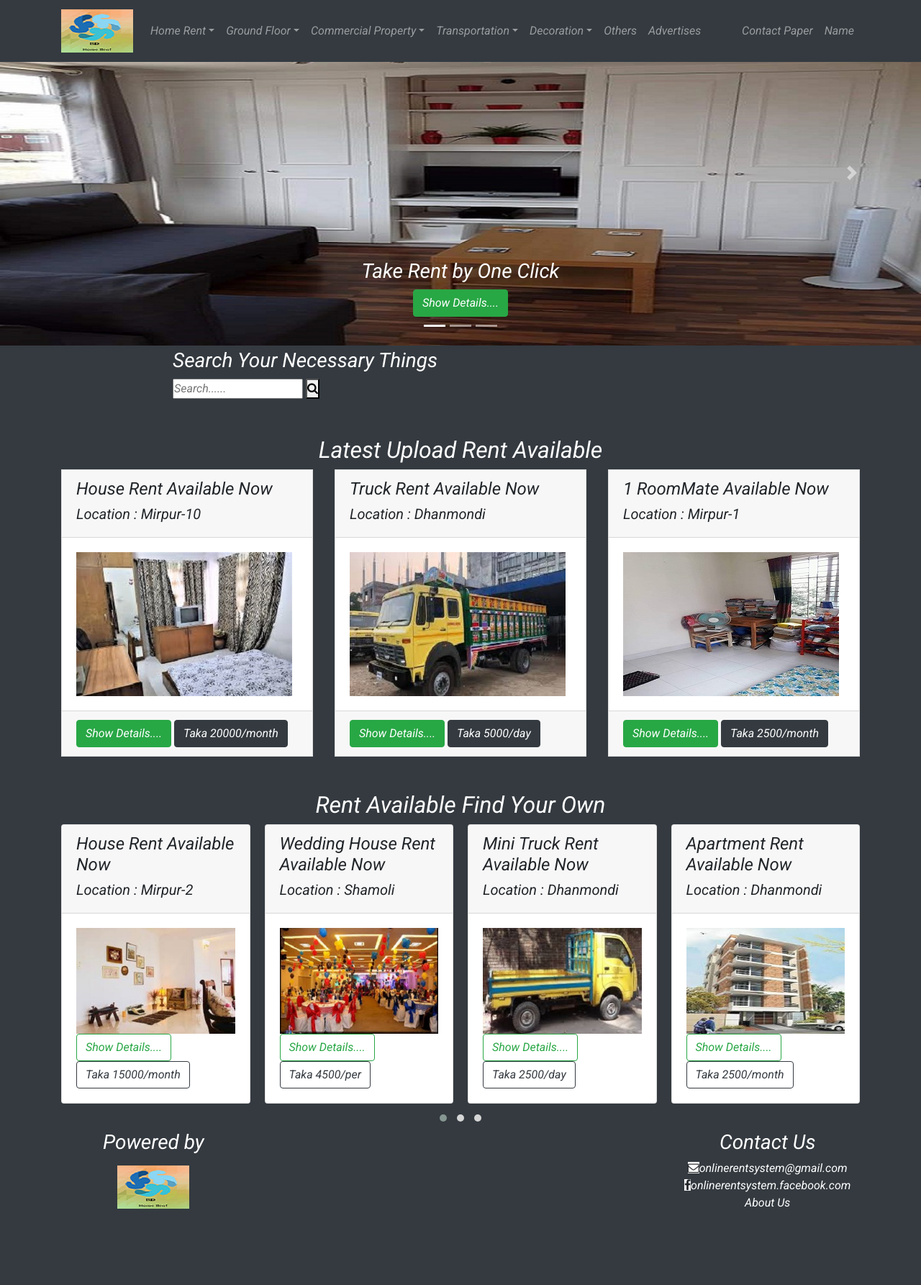
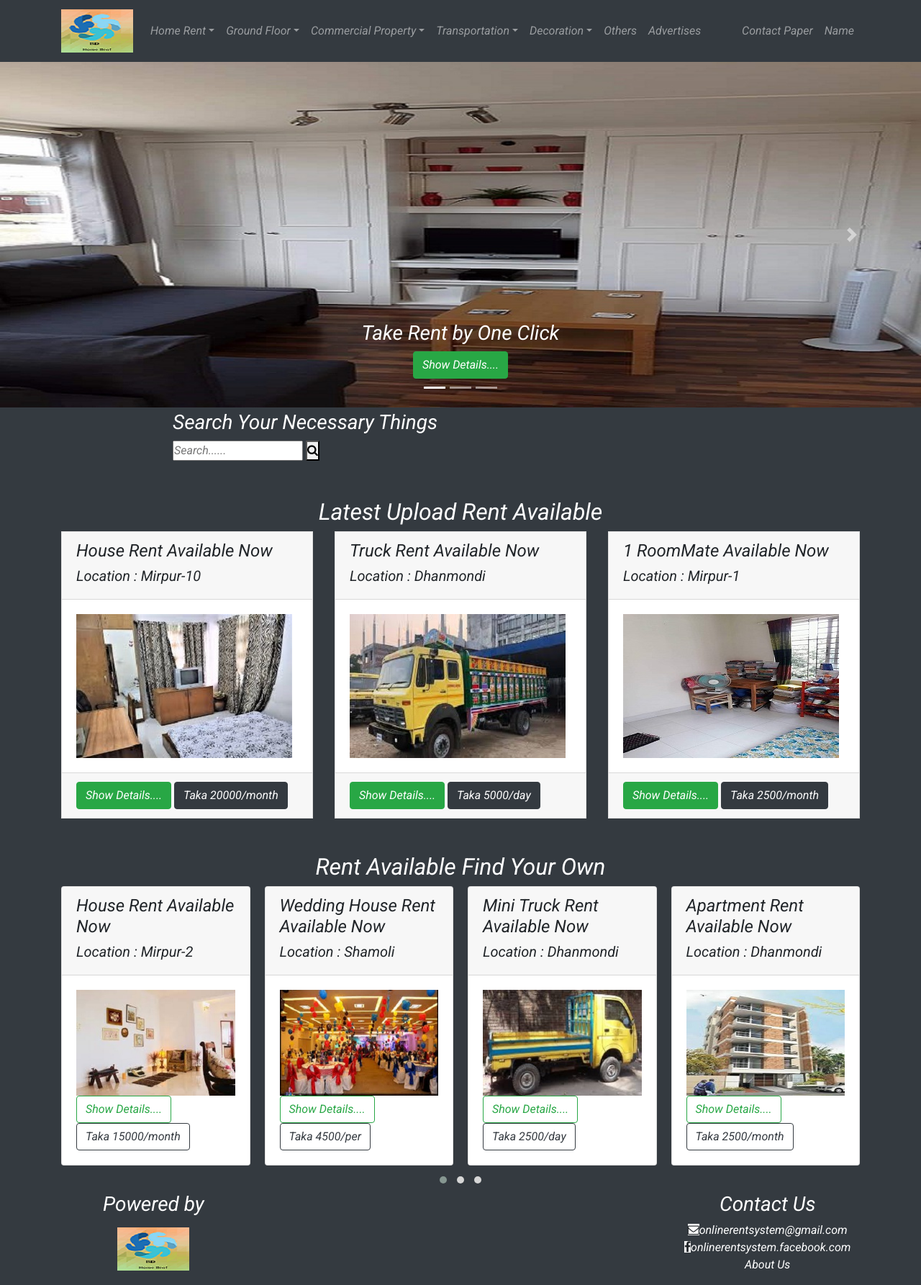
Before and after one commit to Khairul-Anam-Mubin/OnlineRentAdvertisementSystem, a PHP site: page /User.php in a window 1280 px wide. Shown: the whole page at 72% size. Before the commit the page ends 1679 px from the top, so only its background shows below. Run offline with PHP 8.4, Linux system fonts and the light colour scheme.

Commit message:
Update User.php
remove fixed top

```diff
--- a/OnlineRentAdvertisementSystem/User.php
+++ b/OnlineRentAdvertisementSystem/User.php
@@ -13,7 +13,7 @@
 <body>
 <!--start navbar-->
 <header>
-    <nav class="navbar navbar-expand-md fixed-top bg-dark navbar-dark">
+    <nav class="navbar navbar-expand-md bg-dark navbar-dark">
         <div class="container">
             <a href="" class="navbar-brand">
                 <img src="asset/img/logo.png">
@@ -73,8 +73,8 @@
                     <li><a href="Advertises.php" class="nav-link">Advertises</a></li>
                 </ul>
                 <ul class="navbar-nav ml-auto"
-                    <li><a href="#ContactPaper" class="nav-link" data-toggle="modal" data-keyboard="false" data-backdrop="static">Contact Paper</a></li><!--data-keyboard="false" data-backdrop="static" use for page cannot move from home page-->
-                    <li><a href="User.php" class="nav-link">Name</a></li>
+                <li><a href="#ContactPaper" class="nav-link" data-toggle="modal" data-keyboard="false" data-backdrop="static">Contact Paper</a></li><!--data-keyboard="false" data-backdrop="static" use for page cannot move from home page-->
+                <li><a href="User.php" class="nav-link">Name</a></li>
                 </ul>
             </div>
         </div>
```
